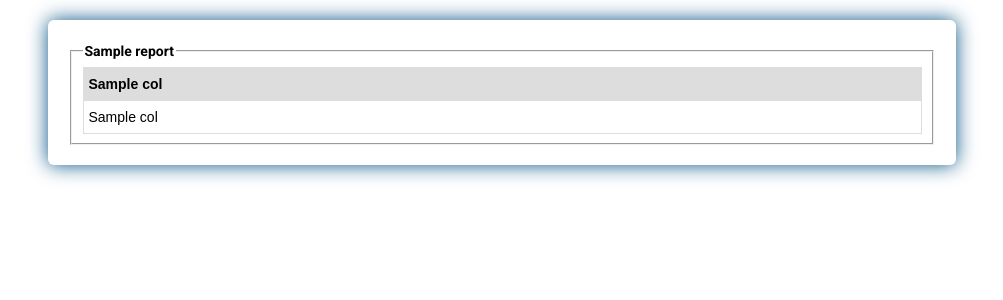
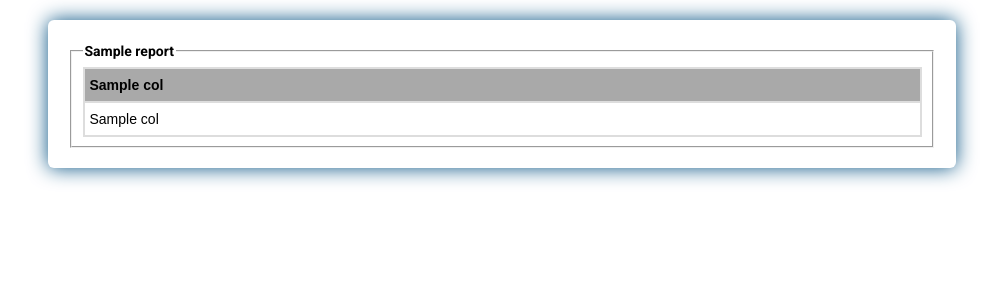
Before and after one commit to KarthickSathya22/HLF_TW_NEW2, a Flask app: template templates/bank.html in a window 1280 px wide. Shown: the top 300 px of the page, without its empty margins (138-1141 px from the left). Run offline with Flask 2, Linux system fonts and the light colour scheme; the template is opened without the code that fills it: most values are stand-ins (such as "Sample title", 1, 10 or a date in 2020); parts of the project's set-up code (start-up, migrations or seed data) failed here and were passed over; some libraries are stand-ins or nearby versions.

Commit message:
Update bank.html

```diff
--- a/templates/bank.html
+++ b/templates/bank.html
@@ -16,12 +16,12 @@
       width: 100%;
       }
       td, th {
-      border: 1px solid #dddddd;
+      border: 2px solid #dddddd;
       text-align: left;
       padding: 5px;
       }
       tr:nth-child(odd) {
-      background-color: #dddddd;
+      background-color: #A9A9A9;
       }
       body, div, form, input, select, textarea, p {
       padding: 0;
```
